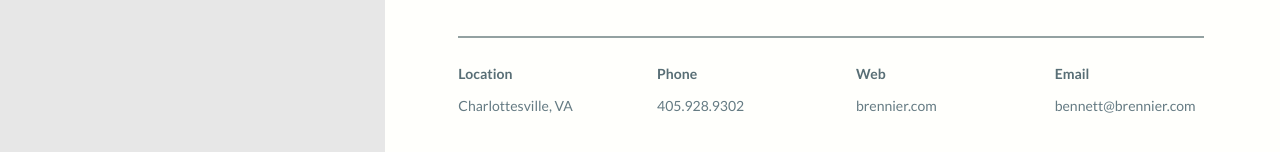
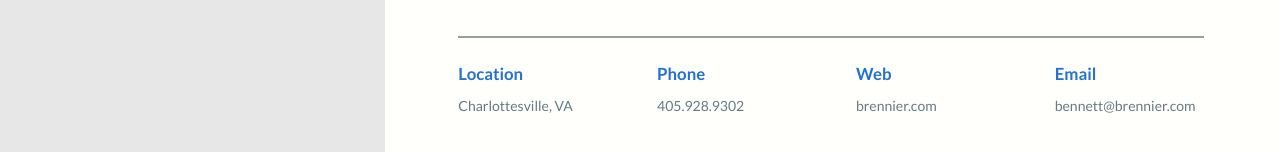
Before and after one commit to brennier/brennier.com, a plain HTML site: page index.html in a window 1280 px wide. Shown: the part 620-772 px from the top of the page. Drawn offline with Linux system fonts and the light colour scheme.

Commit message:
Make contact info blue and remove uppercasing

```diff
--- a/assets/css/main.css
+++ b/assets/css/main.css
@@ -537,7 +537,6 @@ h2,
 h3, .c-number {
   font-size: 1.2rem;
   line-height: 1.45;
-  text-transform: uppercase;
 }
 
 a {
--- a/assets/css/themes.light.css
+++ b/assets/css/themes.light.css
@@ -50,6 +50,10 @@
     --background-4: #fffffc;
 }
 
+.c-header__contact h3 {
+  color: var(--main-accent-color);
+}
+
 ul {
   font-size: 125%;
 }
@@ -98,9 +102,6 @@ h6 {
 .o-section__heading {
   color: var(--blue);
 }
-
-
-
 
 /* Link Container */
 .t-link-container {
--- a/index.html
+++ b/index.html
@@ -151,7 +151,7 @@
                                             <div class="o-grid__col-md-3  o-grid__col-sm-6">
                                                 <div class="a-header  o-content">
                                                     <div class="o-content__body">
-                                                        <h4>Location</h4>
+                                                        <h3>Location</h3>
                                                         <address>
                                                             Charlottesville, VA
                                                         </address>
@@ -162,7 +162,7 @@
                                             <div class="o-grid__col-md-3  o-grid__col-sm-6">
                                                 <div class="a-header  o-content">
                                                     <div class="o-content__body">
-                                                        <h4>Phone</h4>
+                                                        <h3>Phone</h3>
                                                         <p>
                                                             405.928.9302
                                                         </p>
@@ -174,7 +174,7 @@
                                                 <div class="a-header  o-content">
                                                     <div class="o-content__body">
                                                         <a href="#" target="_blank" class="t-link-container">
-                                                            <h4>Web</h4>
+                                                            <h3>Web</h3>
                                                             <p>
                                                                 <span class="t-link-container__item--blended">
                                                                     brennier.com
@@ -189,7 +189,7 @@
                                                 <div class="a-header  o-content">
                                                     <div class="o-content__body">
                                                         <a href="#" target="_blank" class="t-link-container">
-                                                            <h4>Email</h4>
+                                                            <h3>Email</h3>
                                                             <p>
                                                                 <span class="t-link-container__item--blended">
                                                                     bennett@brennier.com
```
